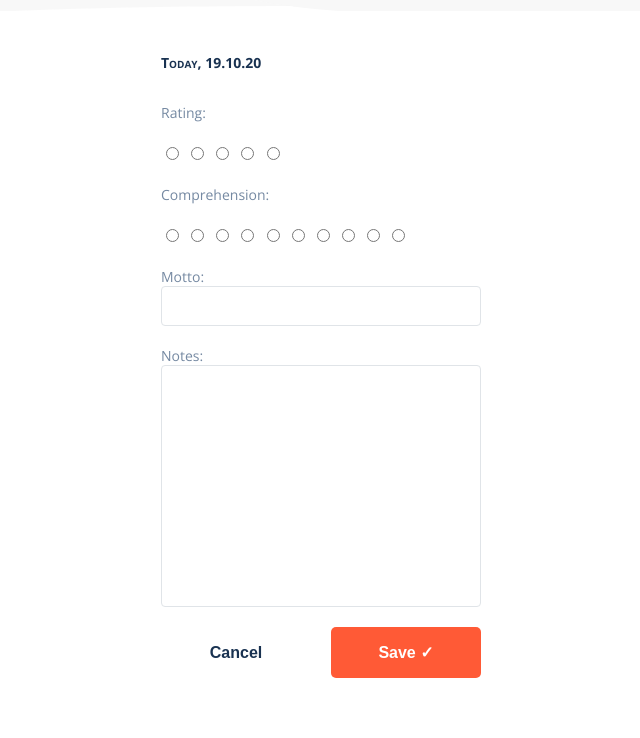
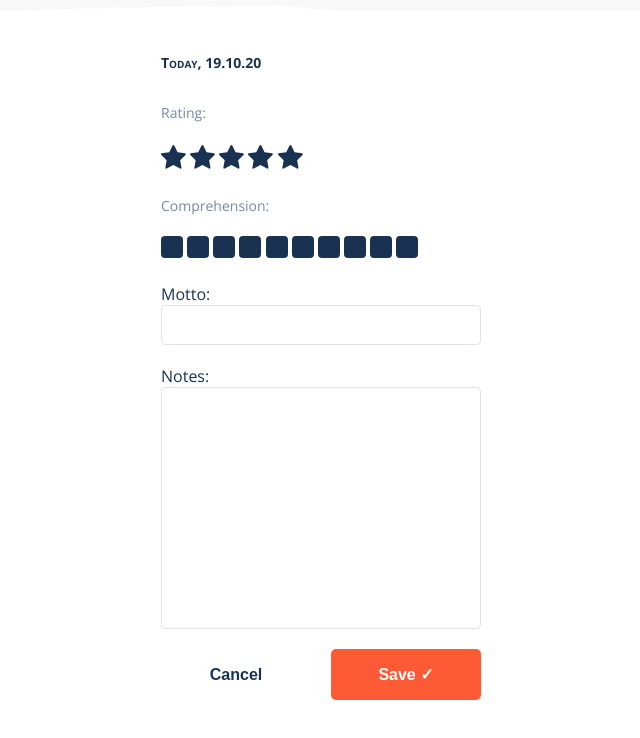
Before and after one commit to miriamhaenle/2020-w1-muc-student-companion-app, a website built with Parcel: page src/journal-form.html in a window 1280 px wide. Shown: the part 70-808 px from the top of the page, without its empty margins (319-959 px from the left). Built offline with nearby package versions, Linux system fonts and the light colour scheme.

Commit message:
Add icons to form

```diff
--- a/src/css/components/journal-form.css
+++ b/src/css/components/journal-form.css
@@ -17,12 +17,36 @@
   grid-column: span 2;
 }
 
-.journal__label {
+.journal span {
   color: var(--primary-lighter);
   display: flex;
   font-size: 0.875rem;
   grid-column: span 2;
   grid-row: span 2;
+}
+
+.journal__stars {
+  grid-column: span 2;
+}
+
+.journal__stars input {
+  display: none;
+}
+.journal__stars label {
+  font-size: 1.5rem;
+}
+
+.journal__stars label:hover,
+.journal__stars label:active {
+  color: var(--secondary);
+}
+
+.journal__rectangles {
+  grid-column: span 2;
+}
+
+.journal__rectangles input {
+  display: none;
 }
 
 .journal__label--motto,
@@ -31,15 +55,6 @@
   display: flex;
   flex-direction: column;
 }
-
-.journal__stars {
-  grid-column: span 2;
-}
-
-.journal__rectangles {
-  grid-column: span 2;
-}
-
 .journal__label--motto input,
 .journal__label--notes textarea {
   border: 1px solid var(--primary-light);
--- a/src/journal-form.html
+++ b/src/journal-form.html
@@ -14,28 +14,61 @@
       <section class="max-w-375">
         <form action="submit" class="journal">
           <h2>Today, 19.10.20</h2>
-          <label for="rating" class="journal__label">Rating: </label>
+          <span>Rating:</span>
           <div class="journal__stars">
-            <input type="radio" name="rating" value="1" />
-            <input type="radio" name="rating" value="2" />
-            <input type="radio" name="rating" value="3" />
-            <input type="radio" name="rating" value="4" />
-            <input type="radio" name="rating" value="5" />
+            <input type="radio" name="rating" id="star5" />
+            <label for="star5"><img src="assets/Star@2x.svg" alt="" /></label>
+            <input type="radio" name="rating" id="star4" />
+            <label for="star4"><img src="assets/Star@2x.svg" alt="" /></label>
+            <input type="radio" name="rating" id="star3" />
+            <label for="star3"><img src="assets/Star@2x.svg" alt="" /></label>
+            <input type="radio" name="rating" id="star2" />
+            <label for="star2"><img src="assets/Star@2x.svg" alt="" /></label>
+            <input type="radio" name="rating" id="star1" />
+            <label for="star1"><img src="assets/Star@2x.svg" alt="" /></label>
           </div>
-          <label for="comprehension" class="journal__label">
-            Comprehension:
-          </label>
+          <span> Comprehension: </span>
           <div class="journal__rectangles">
-            <input type="radio" name="comprehension" />
-            <input type="radio" name="comprehension" />
-            <input type="radio" name="comprehension" />
-            <input type="radio" name="comprehension" />
-            <input type="radio" name="comprehension" />
-            <input type="radio" name="comprehension" />
-            <input type="radio" name="comprehension" />
-            <input type="radio" name="comprehension" />
-            <input type="radio" name="comprehension" />
-            <input type="radio" name="comprehension" />
+            <input type="radio" name="comprehension" id="sq-10" />
+            <label for="sq-10"
+              ><img src="assets/Rectangle@2x.svg" alt="square"
+            /></label>
+            <input type="radio" name="comprehension" id="sq-9" />
+            <label for="sq-9"
+              ><img src="assets/Rectangle@2x.svg" alt="square"
+            /></label>
+            <input type="radio" name="comprehension" id="sq-8" />
+            <label for="sq-8"
+              ><img src="assets/Rectangle@2x.svg" alt="square"
+            /></label>
+            <input type="radio" name="comprehension" id="sq-7" />
+            <label for="sq-7"
+              ><img src="assets/Rectangle@2x.svg" alt="square"
+            /></label>
+            <input type="radio" name="comprehension" id="sq-6" />
+            <label for="sq-6"
+              ><img src="assets/Rectangle@2x.svg" alt="square"
+            /></label>
+            <input type="radio" name="comprehension" id="sq-5" />
+            <label for="sq-5"
+              ><img src="assets/Rectangle@2x.svg" alt="square"
+            /></label>
+            <input type="radio" name="comprehension" id="sq-4" />
+            <label for="sq-4"
+              ><img src="assets/Rectangle@2x.svg" alt="square"
+            /></label>
+            <input type="radio" name="comprehension" id="sq-3" />
+            <label for="sq-3"
+              ><img src="assets/Rectangle@2x.svg" alt="square"
+            /></label>
+            <input type="radio" name="comprehension" id="sq-2" />
+            <label for="sq-2"
+              ><img src="assets/Rectangle@2x.svg" alt="square"
+            /></label>
+            <input type="radio" name="comprehension" id="sq-1" />
+            <label for="sq-1"
+              ><img src="assets/Rectangle@2x.svg" alt="square"
+            /></label>
           </div>
           <label for="motto" class="journal__label journal__label--motto"
             >Motto:
```
